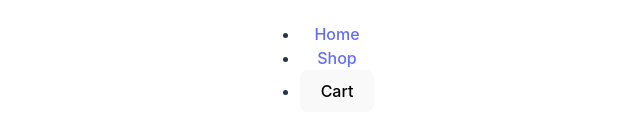
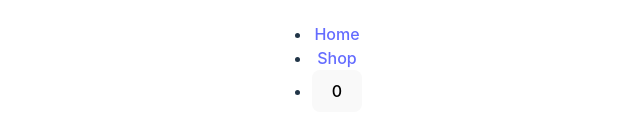
Before and after one commit to T-Khoury/Shopping-Cart, a React (Vite) app: page / in a window 1280 px wide. Shown: the part 333-468 px from the top of the page, without its empty margins (323-963 px from the left). Built offline with nearby package versions, Linux system fonts and the light colour scheme.

Commit message:
Create cart button component

```diff
--- a/src/components/App.jsx
+++ b/src/components/App.jsx
@@ -1,6 +1,7 @@
 import { useState } from 'react'
 import { Link, Outlet } from 'react-router-dom'
 import CartModal from './CartModal';
+import CartButton from './CartButton';
 import '../App.css'
 
 
@@ -27,9 +28,7 @@ function App() {
           </li>
           <li>
             {/*<Link to="/cart">Cart</Link>*/}
-            <button
-            onClick={handleModalButton}
-            >Cart</button>
+            <CartButton quantity={cartItems.length} handleModalButton={handleModalButton}/>
           </li>
         </ul>
       </nav>
--- /dev/null
+++ b/src/components/CartButton.jsx
@@ -0,0 +1,11 @@
+
+const CartButton = ({ quantity, handleModalButton }) => {
+
+    return (
+        <>
+            <button onClick={handleModalButton}>{quantity}</button>
+        </>
+    )
+}
+
+export default CartButton
--- a/src/components/GameCard.jsx
+++ b/src/components/GameCard.jsx
@@ -1,7 +1,7 @@
 const Card = ({ id, name, image, price, setCartItems, cartItems }) => {
 
     function handleCartButton() {
-        let newCart = cartItems;
+        let newCart = [...cartItems];
 
         if (newCart.some(item => item.id === id)) {
             let item = newCart.find(item => item.id === id)
```
